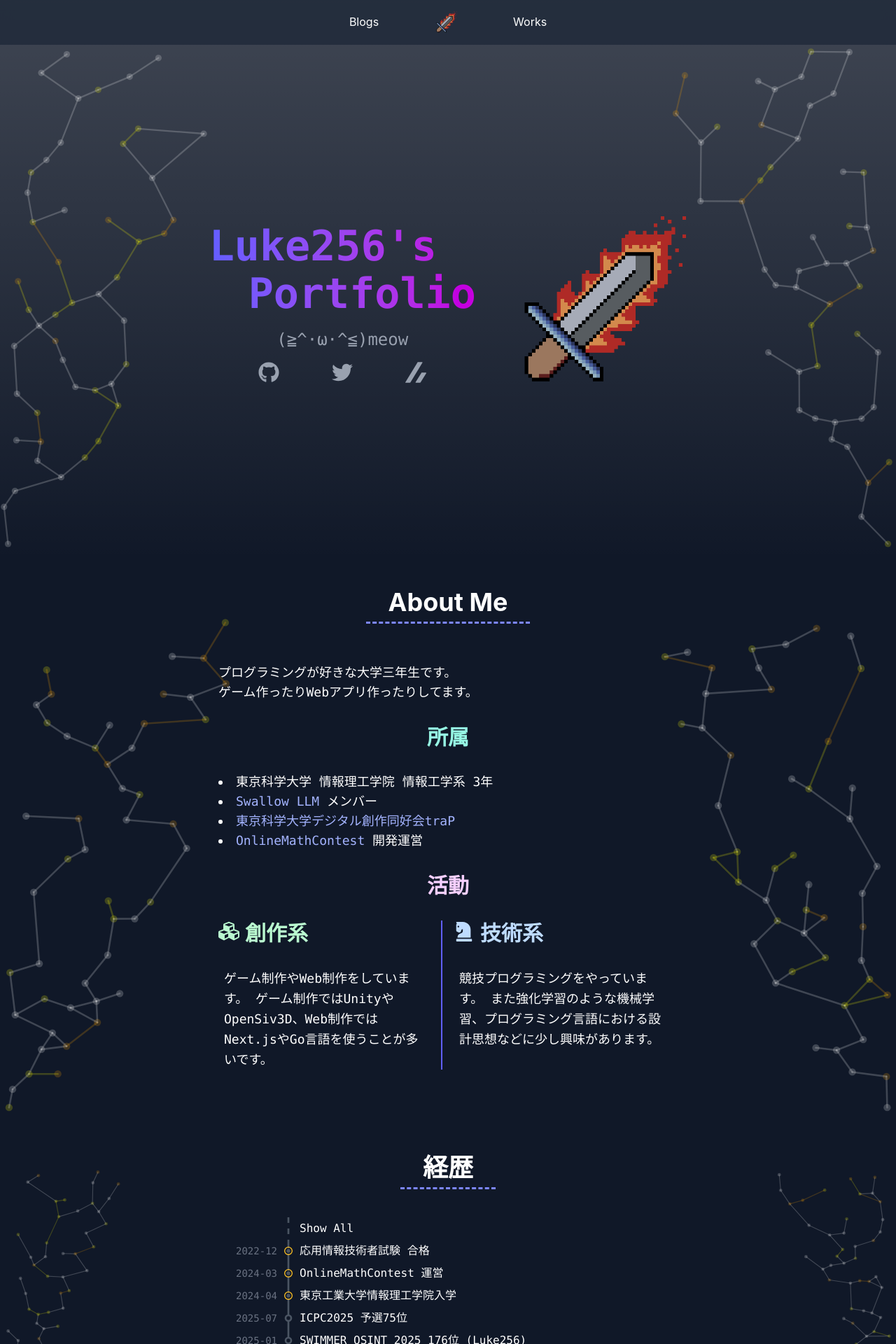
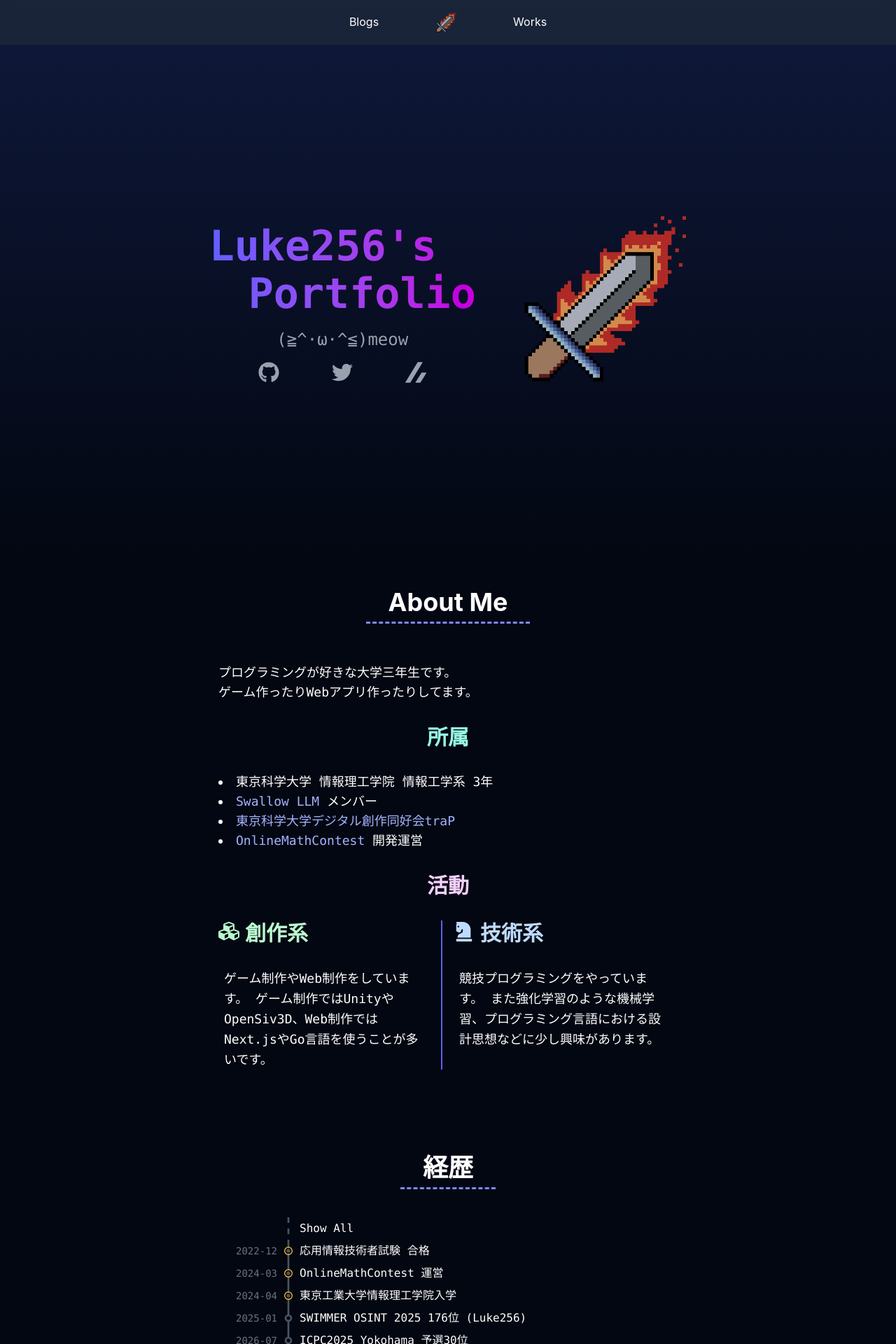
Before and after one commit to Luke256/Luke256.dev, a Next.js app: page / in a window 1280 px wide. Shown: the top 1920 px of the page at 70% size. Built offline with nearby package versions, Linux system fonts and the light colour scheme.

Commit message:
Refine UI styles and update career history

```diff
--- a/app/layout.tsx
+++ b/app/layout.tsx
@@ -18,7 +18,7 @@ export default function RootLayout({
 }>) {
   return (
     <html lang="ja">
-      <body className='bg-gray-900'>
+      <body className='bg-gray-950'>
         {children}
         <Footer />
         <Analytics />
--- a/components/blogs/BlogPage.tsx
+++ b/components/blogs/BlogPage.tsx
@@ -22,8 +22,8 @@ const BlogPage = ({ bloginfo, children }: props) => {
         <HeadBar />
       </div>
 
-      <div className="max-w-4xl m-auto bg-white px-5 py-10 sm:p-12">
-        <div className="text-3xl font-bold leading-tight sm:text-5xl">{bloginfo.title}</div>
+      <div className="max-w-4xl m-auto bg-white px-5 py-10 [line-break:strict] sm:p-12">
+        <div className="text-3xl font-bold leading-tight [word-break:auto-phrase] sm:text-5xl">{bloginfo.title}</div>
         <div className="mt-2">
           <UpdatesInfo createdAt={bloginfo.createdAt} updatedAt={bloginfo.updatedAt} />
         </div>
--- a/components/home/GeometricImage.tsx
+++ b/components/home/GeometricImage.tsx
@@ -6,19 +6,19 @@ const GeometricImage = () => {
             <div className={templateClass}>
                 <div className=" bg-red-400/50 size-full"></div>
             </div>
-            <div className={templateClass + " translate-z-[100px]"}>
+            <div className={templateClass + " translate-z-25"}>
                 <div className=" bg-blue-400/50 size-full"></div>
             </div>
-            <div className={templateClass + " rotate-x-90 -translate-y-[50px] translate-z-[50px]"}>
+            <div className={templateClass + " rotate-x-90 -translate-y-12.5 translate-z-12.5"}>
                 <div className=" bg-yellow-400/50 size-full"></div>
             </div>
-            <div className={templateClass + " rotate-x-90 translate-y-[50px] translate-z-[50px]"}>
+            <div className={templateClass + " rotate-x-90 translate-y-12.5 translate-z-12.5"}>
                 <div className=" bg-green-400/50 size-full"></div>
             </div>
-            <div className={templateClass + " rotate-y-90 -translate-x-[50px] translate-z-[50px]"}>
+            <div className={templateClass + " rotate-y-90 -translate-x-12.5 translate-z-12.5"}>
                 <div className=" bg-purple-400/50 size-full"></div>
             </div>
-            <div className={templateClass + " rotate-y-90 translate-x-[50px] translate-z-[50px]"}>
+            <div className={templateClass + " rotate-y-90 translate-x-12.5 translate-z-12.5"}>
                 <div className=" bg-pink-400/50 size-full"></div>
             </div>
         </div>
--- a/components/home/TopWindow.tsx
+++ b/components/home/TopWindow.tsx
@@ -8,7 +8,7 @@ import FlameSword from "@/images/FlameSword.png";
 
 const TopWindow = () => {
   return (
-    <div className="h-screen bg-linear-to-t from-white/0 to-white/20 bg-0">
+    <div className="h-screen bg-linear-to-t from-indigo/0 to-blue-950/60">
       <TreeSVG className="pointer-events-none bottom-0 left-0 sm:h-[calc(100%-var(--header-height))] w-full sm:w-auto" aspectRatio={2} />
       <TreeSVG className="pointer-events-none bottom-0 right-0 sm:h-[calc(100%-var(--header-height))] w-full sm:w-auto invisible sm:visible" aspectRatio={2} invert />
       <HeadBar />
--- a/components/svg/TreeSVG.tsx
+++ b/components/svg/TreeSVG.tsx
@@ -135,14 +135,14 @@ const TreeSVG = ({ className, aspectRatio, invert }: Props) => {
 
     return (
         <svg className={"absolute " + fade + className} viewBox={`0 0 ${Width} ${Height}`} preserveAspectRatio="none">
-            {Vertex.map((v, i) => (
+            {/*{Vertex.map((v, i) => (
                 <circle key={i} cx={v[0]} cy={v[1]} r="0.2" fill={colors[i]} className="opacity-20" />
             ))}
             {Edges.map((e, i) => (
                 <line key={i} x1={Vertex[e[0]][0]} y1={Vertex[e[0]][1]} x2={Vertex[e[1]][0]} y2={Vertex[e[1]][1]} className="opacity-20" strokeWidth="0.1" strokeLinecap="round"
                     stroke={colors[e[0]] != "white" && colors[e[1]] != "white" ? colors[e[0]] : "white"}
                  />
-            ))}
+            ))}*/}
         </svg>
     );
 }
--- a/refdata/CareerList.ts
+++ b/refdata/CareerList.ts
@@ -20,8 +20,9 @@ const careerList: Career[] = [
     { date: "2024-03", description: "OnlineMathContest 運営", important: true },
     { date: "2024-04", description: "東京工業大学情報理工学院入学", important: true },
     { date: "2024-12", description: "ISUCON14 全体115位 / 学生10位" },
-    { date: "2025-07", description: "ICPC2025 予選75位" },
+    { date: "2025-07", description: "ICPC2025 Yokohama 予選75位" },
     { date: "2025-01", description: "SWIMMER OSINT 2025 176位 (Luke256)" },
+    { date: "2026-07", description: "ICPC2025 Yokohama 予選30位" },
 ];
 
 export default careerList;
```
Also changed, not shown: components/mdx-layout.tsx (+1 -1 lines).
